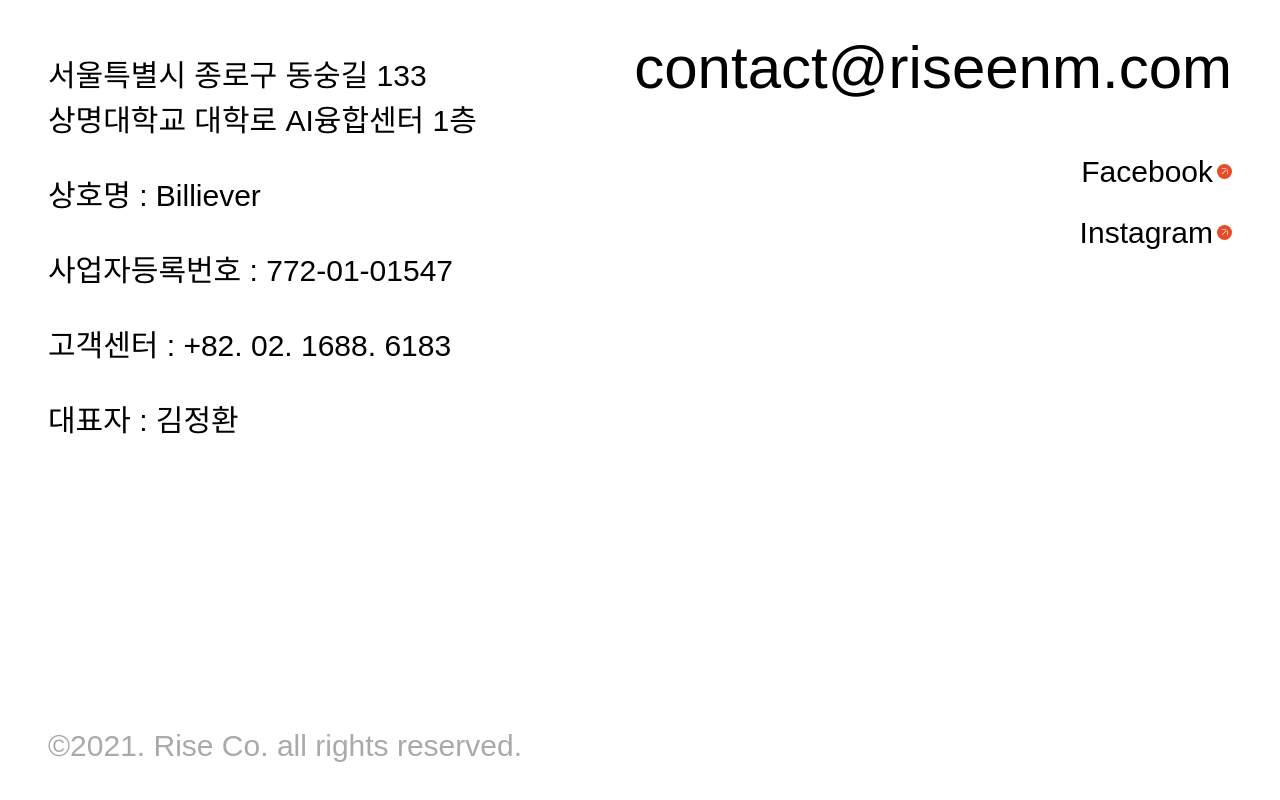
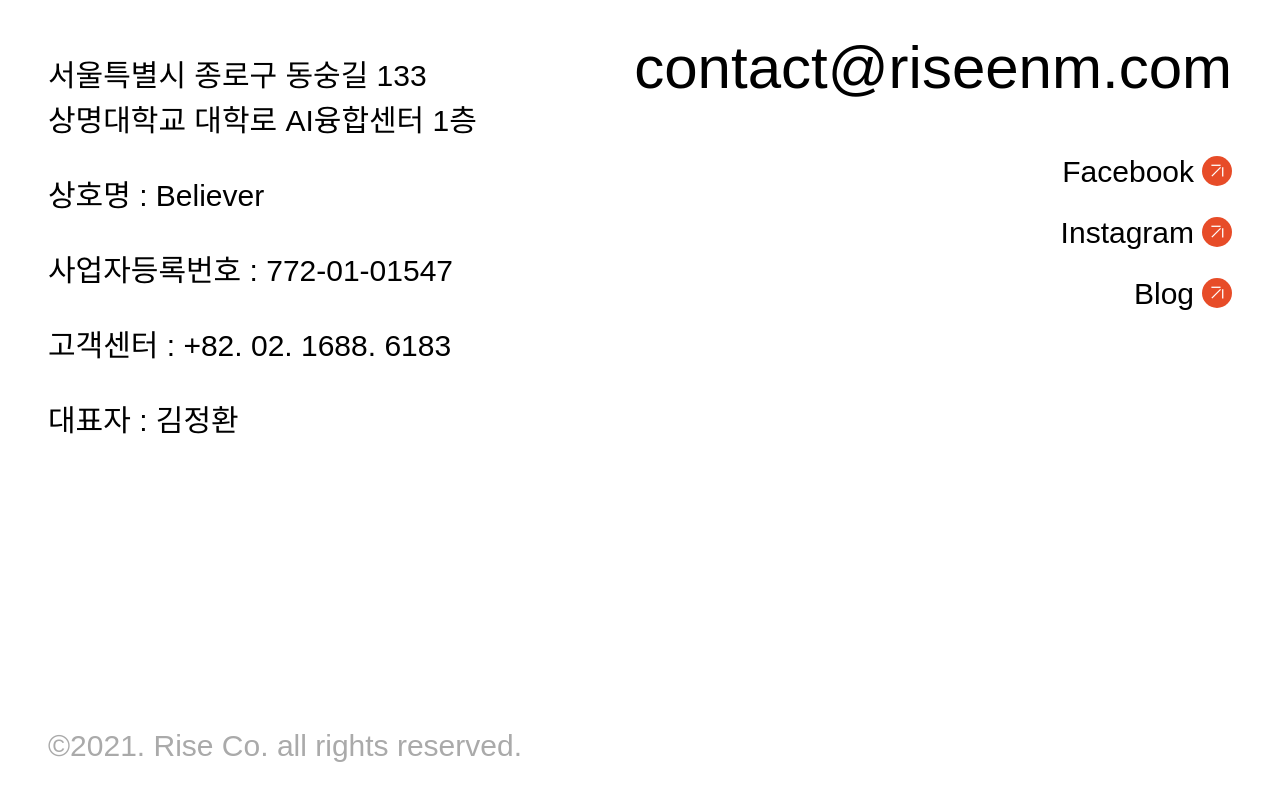
Before and after one commit to BELIEVER-FASTER/RISE_WEB, a Next.js app: page /develope/contact in a window 1280 px wide. Shown: the part 4362-5162 px from the top of the page. Built offline with nearby package versions, Linux system fonts and the light colour scheme; no server answers; a web font is replaced by a local one.

Commit message:
Fix footer contents and Social btn size
- fix footer text and social link button size style

```diff
--- a/components/Contact/ContactForm.tsx
+++ b/components/Contact/ContactForm.tsx
@@ -2,6 +2,7 @@ import React, { useState, useEffect } from 'react';
 import { useInView } from 'react-intersection-observer';
 import gsap from 'gsap';
 import dayjs from 'dayjs';
+import TagManager from 'react-gtm-module';
 import Button from 'components/Common/Button';
 import Input from 'components/Common/Input';
 import Textarea from 'components/Common/Textarea';
@@ -70,6 +71,8 @@ export default function ContactForm(): JSX.Element {
     if (!startDate) return;
 
     fetch();
+
+    TagManager.dataLayer({ dataLayer: { event: 'submitForm' } });
   };
 
   useEffect(() => {
--- a/components/Counter/Social.tsx
+++ b/components/Counter/Social.tsx
@@ -2,12 +2,12 @@ import React from 'react';
 import { SocialBox } from './styles';
 
 type SocialProps = {
-  type: 'Facebook' | 'Instagram';
+  type: 'Facebook' | 'Instagram' | 'Blog';
   link: string;
 };
 export default function Social({ type, link }: SocialProps): JSX.Element {
   return (
-    <SocialBox href={link} target="_blank">
+    <SocialBox href={link} target="_blank" className="btn__social">
       <span>{type}</span>
       {/* <Icon name="link_arrow" className="icon__social" /> */}
       <svg
--- a/components/Layout/Footer.tsx
+++ b/components/Layout/Footer.tsx
@@ -11,7 +11,7 @@ export default function Footer(): JSX.Element {
           <p>
             서울특별시 종로구 동숭길 133 <br /> 상명대학교 대학로 AI융합센터 1층
           </p>
-          <p>상호명 : Billiever</p>
+          <p>상호명 : Believer</p>
           <p>사업자등록번호 : 772-01-01547</p>
           <p>고객센터 : +82. 02. 1688. 6183</p>
           <p>대표자 : 김정환</p>
@@ -24,6 +24,7 @@ export default function Footer(): JSX.Element {
             link="https://www.facebook.com/%EB%9D%BC%EC%9D%B4%EC%A6%88-RISE-ENM-108682494840345"
           />
           <Social type="Instagram" link="https://www.instagram.com/riseenm/" />
+          <Social type="Blog" link="https://blog.naver.com/riseenm" />
         </div>
       </article>
     </FooterContainer>
--- a/components/Layout/styles.ts
+++ b/components/Layout/styles.ts
@@ -229,7 +229,7 @@ export const FooterContainer = styled.footer`
         span {
           font-size: 30px;
         }
-        i {
+        svg {
           width: 30px;
           height: 30px;
           margin-left: 8px;
@@ -278,7 +278,7 @@ export const FooterContainer = styled.footer`
           span {
             font-size: 16px;
           }
-          i {
+          svg {
             width: 16px;
             height: 16px;
           }
```
